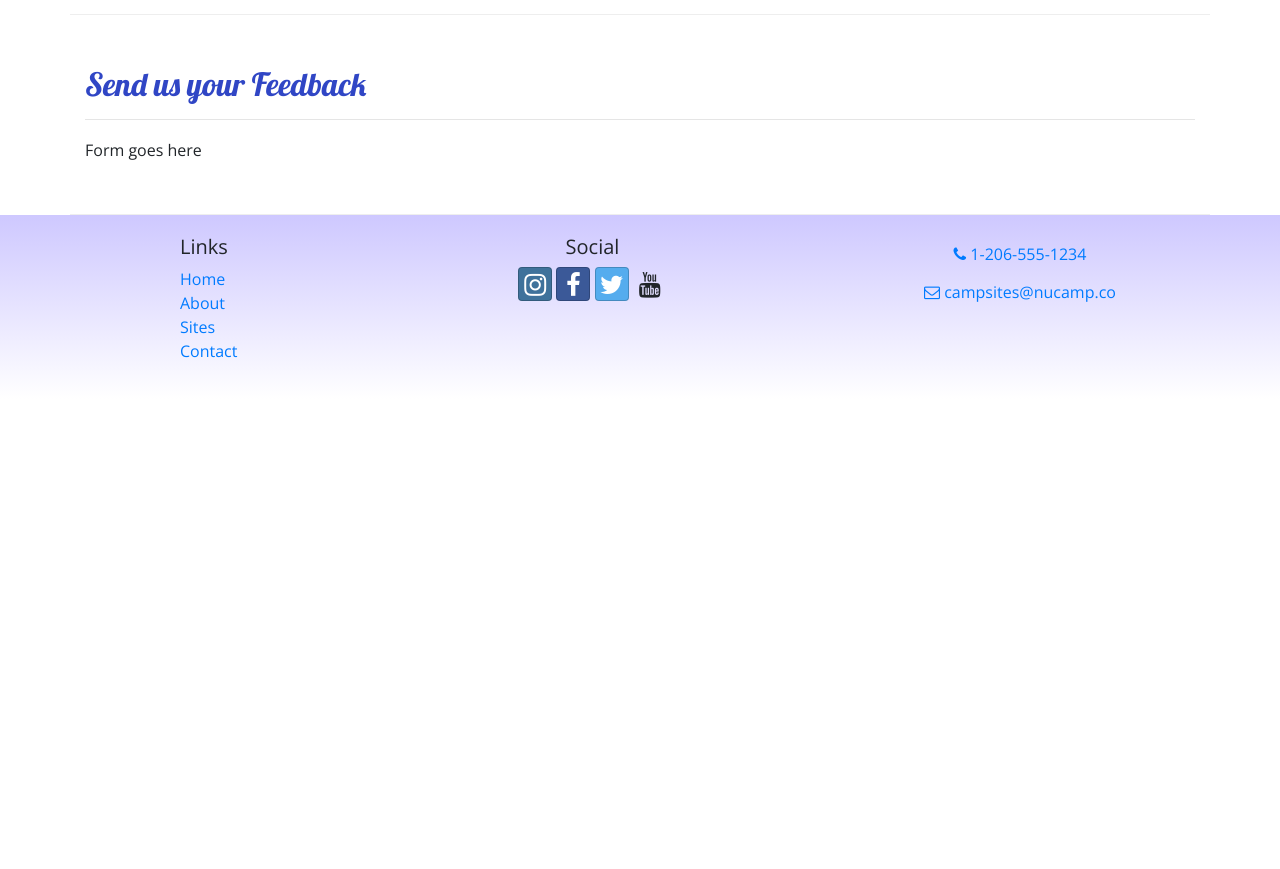
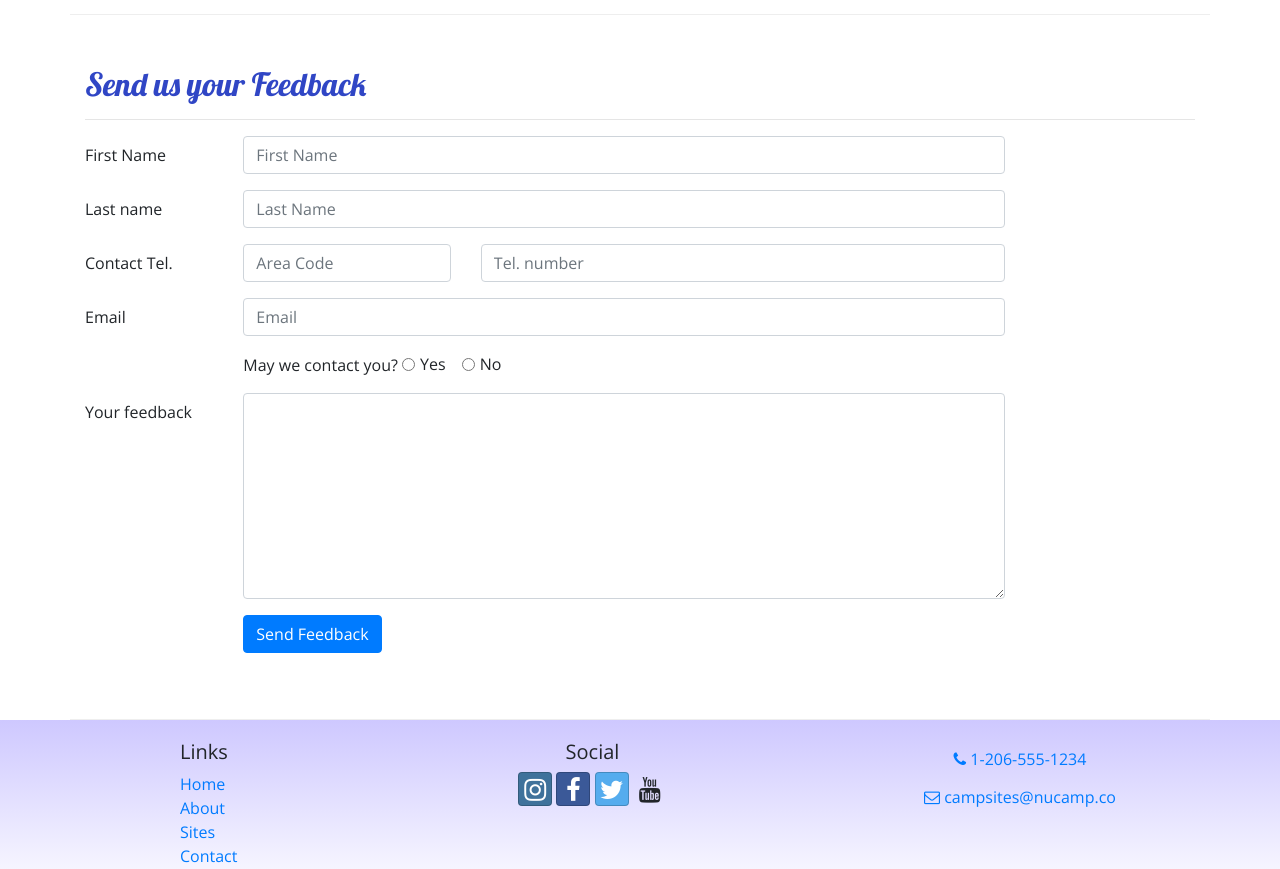
Before and after one commit to christianbullo/nucamp-bootstrap, a website: page contactus.html in a window 1280 px wide. Shown: the part 560-1429 px from the top of the page. Before the commit the page ends 959 px from the top, so only its background shows below. Drawn offline with nearby package versions, Linux system fonts and the light colour scheme.

Commit message:
Added Forms

```diff
--- a/contactus.html
+++ b/contactus.html
@@ -82,7 +82,61 @@
                 <hr />
             </div>
             <div class="col-md-10">
-                Form goes here
+                <form>
+                    <div class="form-group row">
+                        <label for="firstName" class="col-md-2 col-form-label">First Name</label>
+                        <div class="col-md-10">
+                            <input type="text" class="form-control" id="firstName" name="firstName" placeholder="First Name" />
+                        </div>
+                    </div>
+                    <div class="form-group row">
+                        <label for="lastName" class="col-md-2 col-form-label">Last name</label>
+                        <div class="col-md-10">
+                            <input type="text" class="form-control" id="lastName" name="lastName" placeholder="Last Name" />
+                        </div>
+                    </div>
+                    <div class="form-group row">
+                        <label for="areaCode" class="col-md-2 col-form-label">Contact Tel.</label>
+                        <div class="col-5 col-md-3">
+                            <input type="text" class="form-control" id="areaCode" name="areaCode" placeholder="Area Code" />
+                        </div>
+                        <div class="col-7">
+                            <input type="tel" class="form-control" name="telNum" placeholder="Tel. number"/>
+                        </div>
+                    </div>
+                    <div class="form-group row">
+                        <label for="email" class="col-md-2 col-form-label">Email</label>
+                        <div class="col-md-10">
+                            <input type="email" class="form-control" id="email" name="email" placeholder="Email" />
+                        </div>
+                    </div>
+                    <div class="form-group row">
+                        <div class="col offset-md-2">
+                            May we contact you?
+                            <div class="form-check form-check-inline">
+                                <input type="radio" class="form-check-input" id="contactYes" name="contactRadios" value="yes"/>
+                                <label for="contactYes" class="form-check-label">Yes</label>
+                            </div>
+                            <div class="form-check form-check-inline">
+                                <input type="radio" class="form-check-input" id="contactNo" name="contactRadios" value="no" />
+                                <label for="contactNo" class="form-check-label">No</label>
+                            </div>
+                        </div>
+                    </div>
+                    <div class="form-group row">
+                        <label for="feedback" class="col-md-2 col-form-label">Your feedback</label>
+                        <div class="col-md-10">
+                            <textarea class="form-control" id="feedback" name="feedback" rows="8"></textarea>
+                        </div>
+                    </div>
+                    <div class="form-group row">
+                        <div class="offset-md-2 col-md-10">
+                            <button type="submit" class="btn btn-primary">
+                                Send Feedback
+                            </button>
+                        </div>
+                    </div>
+                </form>
             </div>
        </div>
 
```
